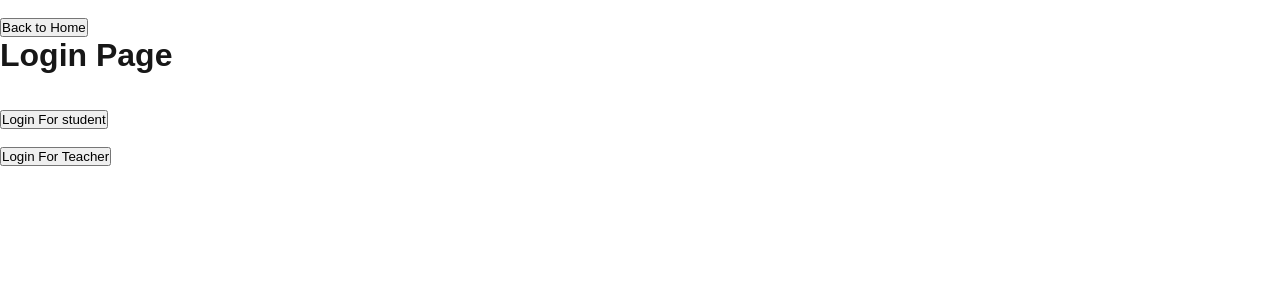
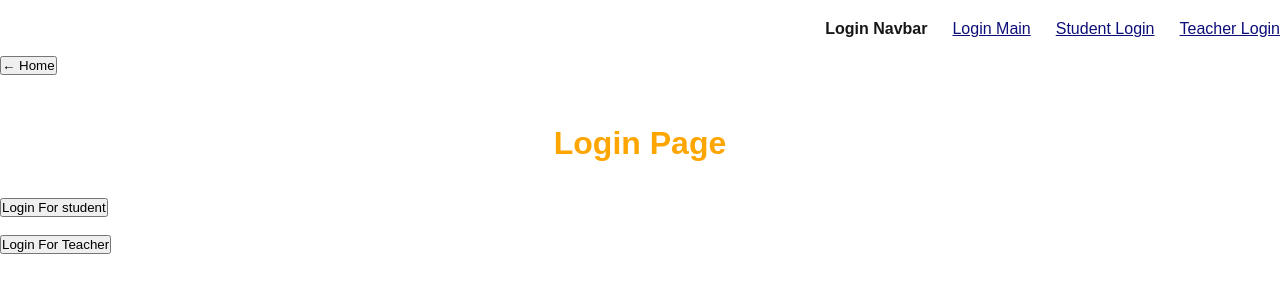
Before and after one commit to Tirth02/NextJS_Tutorial, a Next.js app in the folder blog/: page /login in a window 1280 px wide. Shown: the top 300 px of the page. Built offline with nearby package versions, Linux system fonts and the light colour scheme.

Commit message:
Common Layout learned

```diff
--- /dev/null
+++ b/blog/src/app/login/layout.js
@@ -0,0 +1,28 @@
+import Link from 'next/link'
+import React from 'react'
+import './login.css'
+const Layout = ({children}) => {
+  return (
+    <div>
+      <ul className="login-menu">
+        <li>
+          <h4>Login Navbar</h4>
+        </li>
+        <li>
+            <Link href="/login">Login Main</Link>
+        </li>
+        <li>
+            <Link href="/login/studentlogin">Student Login</Link>
+        </li>
+        <li>
+            <Link href="/login/teacherlogin">Teacher Login</Link>
+        </li>
+      </ul>
+      {
+        children
+      }
+    </div>
+  )
+}
+
+export default Layout
--- /dev/null
+++ b/blog/src/app/login/login.css
@@ -0,0 +1,21 @@
+.login-menu{
+    display: flex;
+    margin-top: 20px;
+    justify-content:flex-end;
+}
+
+.login-menu li{
+    margin-left: 25px;
+    list-style-type: none;
+}
+
+.login-menu li a{
+    text-decoration:underline;
+    color: rgb(14, 14, 122);
+}
+
+.heading{
+    color: orange;
+    text-align: center;
+    margin-top: 50px;
+}
--- a/blog/src/app/login/page.js
+++ b/blog/src/app/login/page.js
@@ -11,9 +11,9 @@ const Login = () => {
   return (
     <div>
       <br/>
-      <button onClick={() => router.push("/")}>Back to Home</button>
+      <button onClick={() => router.push("/")}><span>&larr;</span> Home</button>
       <br/>
-      <h1>Login Page</h1>
+      <h1 className='heading'>Login Page</h1>
       <br/>
       <br/>
       <button onClick={() => navigate("studentlogin")}>Login For student</button>
--- a/blog/src/app/login/studentlogin/page.js
+++ b/blog/src/app/login/studentlogin/page.js
@@ -5,7 +5,7 @@ const StudentLogin = (page) => {
 
   return (
     <div>
-      <h1>Login Page for student</h1>
+      <h1 className='heading'>Login Page for student</h1>
 
     </div>
   )
--- a/blog/src/app/login/teacherlogin/page.js
+++ b/blog/src/app/login/teacherlogin/page.js
@@ -3,7 +3,7 @@ import React from 'react'
 const TeacherLogin = () => {
   return (
     <div>
-      <h1>Login Page for Teacher</h1>
+      <h1 className='heading'>Login Page for Teacher</h1>
     </div>
   )
 }
```
